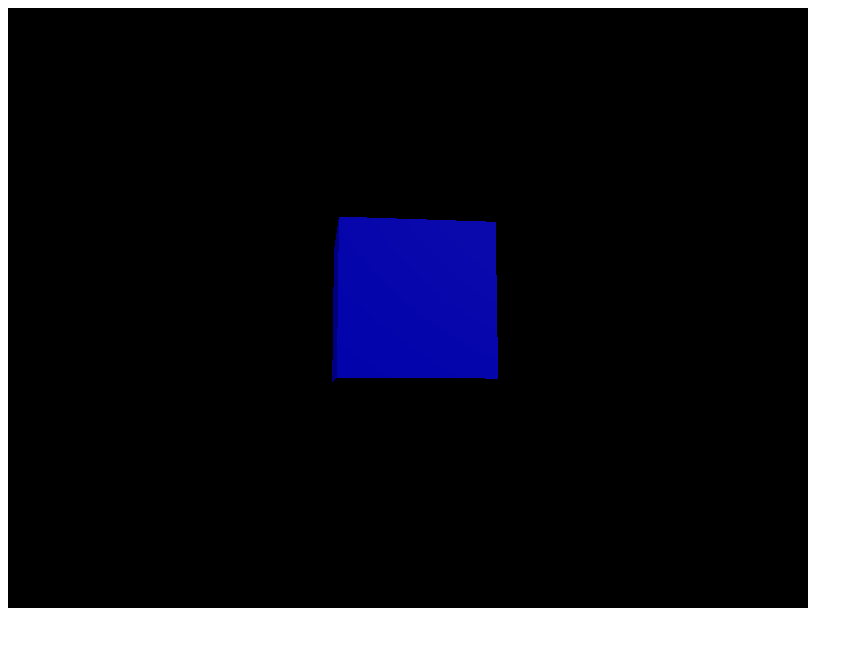
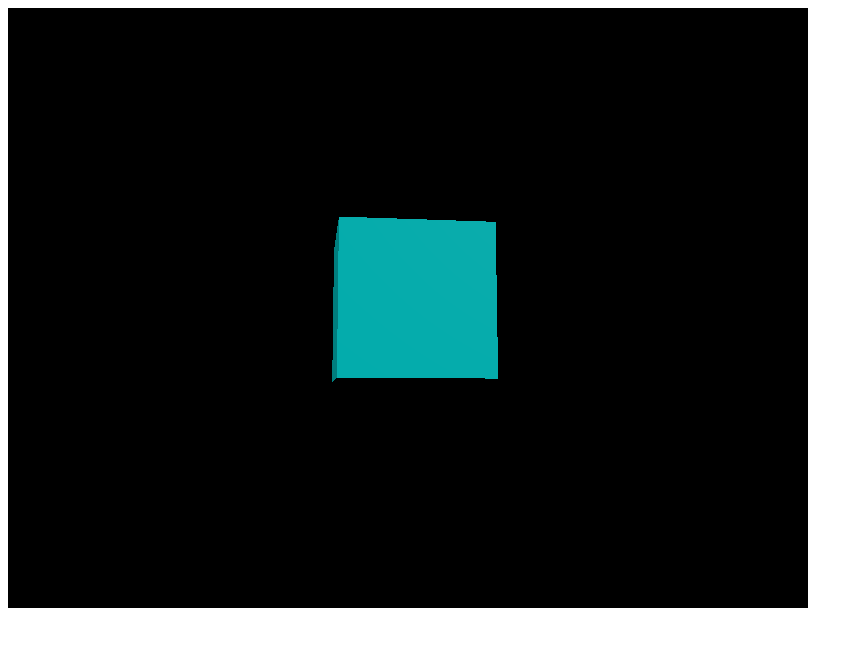
Before and after one commit to soaramurakami/1genme, a plain HTML site: page index.html in a window 1280 px wide. Shown: the whole page, without its empty margins (0-863 px from the left). Drawn offline with nearby package versions, Linux system fonts and the light colour scheme.

Commit message:
色変更

```diff
--- a/index.html
+++ b/index.html
@@ -30,7 +30,7 @@
 
     // 箱を作成
     var geometry = new THREE.BoxGeometry(1, 1, 1);
-    var material = new THREE.MeshPhongMaterial({ color: 0x00ff });
+    var material = new THREE.MeshPhongMaterial({ color: 0x00ffff});
     var box = new THREE.Mesh(geometry, material);
     box.position.z = -5;
     scene.add(box);
```
